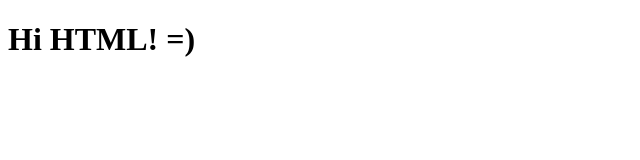
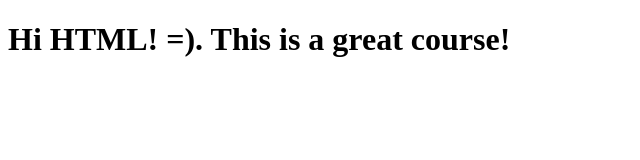
Before and after one commit to MehdiKhodadad/Cuorsera_WebCourse, a plain HTML site: page site/index.html in a window 1280 px wide. Shown: the whole page, without its empty margins (0-640 px from the left). Drawn offline with Linux system fonts and the light colour scheme.

Commit message:
Small change in the Page content!

```diff
--- a/site/index.html
+++ b/site/index.html
@@ -4,6 +4,6 @@
 	<title>Hello HTML!</title>
 </head>
 <body>
-<h1>Hi HTML! =)</h1>
+<h1>Hi HTML! =). This is a great course!</h1>
 </body>
 </html>
```
